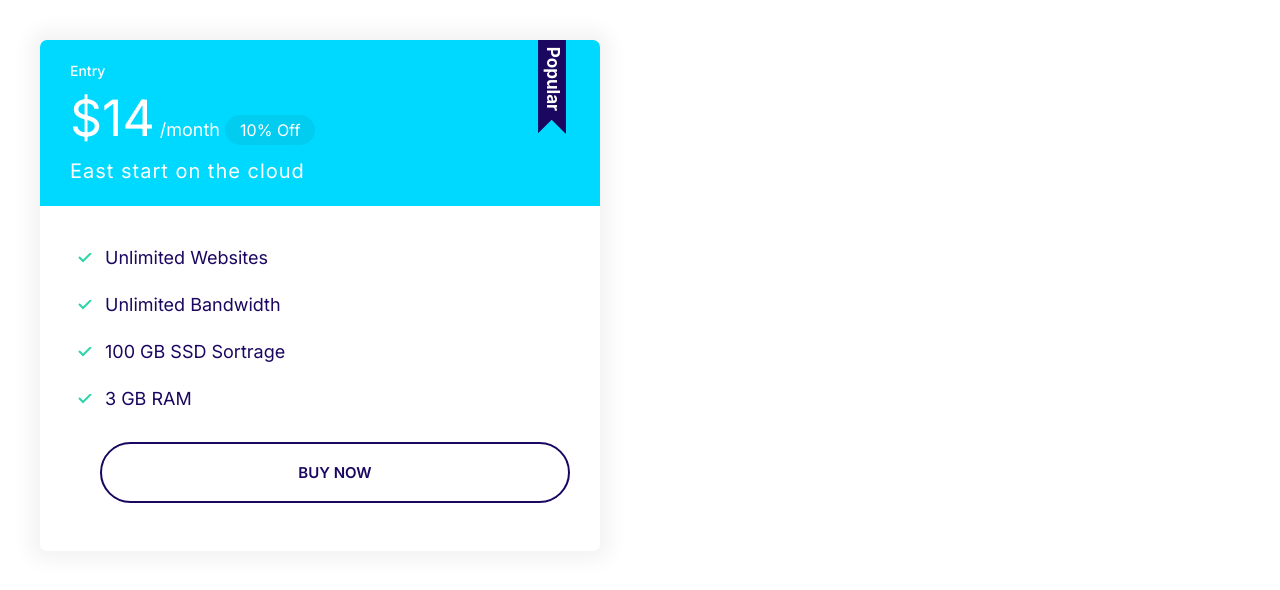
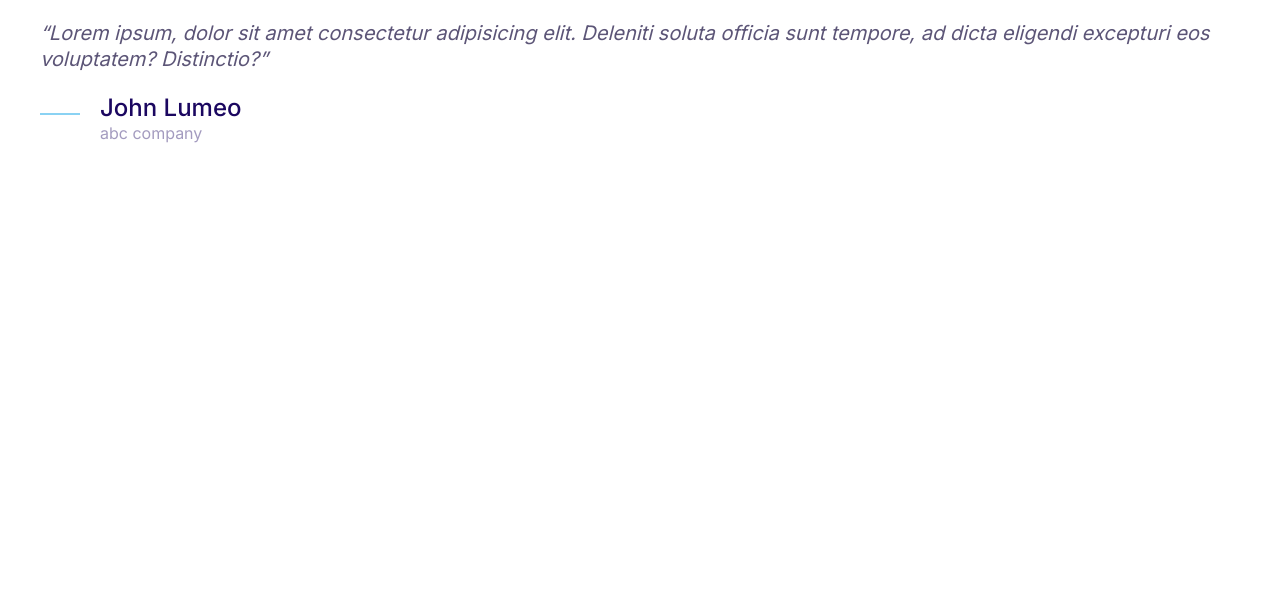
Before and after one commit to Kevinemug/AYUDA_PROJECT, a PHP site: page /exercise.html in a window 1280 px wide. Shown: the top 590 px of the page. Run offline with PHP 8.4, Linux system fonts and the light colour scheme.

Commit message:
Building a quote commit

```diff
--- a/css/styles.css
+++ b/css/styles.css
@@ -11,13 +11,14 @@ html{
 }
 
 :root{
+        --border-radius:30px;
+        --color-accent:#ff3400;
+        --color-body-darker: #5c5577;
+        --color-body:#918ca4;
+        --color-border:#ccc;
+        --color-headings:#1b0760;
         --color-primary:#2584ff;
         --color-secondary:#00d9ff;
-        --color-accent:#ff3400;
-        --color-headings:#1b0760;
-        --color-body:#918ca4;
-        --color-border:#ccc;
-        --border-radius:30px;
 }
 
 body{
@@ -319,3 +320,57 @@ background: #ecd800f3;
                 font-size: 1.6rem;
         }
 }
+/* media */
+.media{
+        display: flex;
+}
+.media__title{
+        margin-top: 0;
+}
+.media__body{
+        margin: 0 2rem;
+}
+.media__image{
+        margin-top: 1.2rem;
+}
+
+/* Qoutes */
+.quote{
+    font-size: 3rem;
+    font-style: italic;
+    color: var(--color-body-darker);
+    line-height: 1.3;
+}
+.quote__text::before{
+content: open-quote;
+}
+.quote__text::after{
+        content: close-quote;
+}
+.quote__author{
+        font-size: 3rem;
+        font-weight: 500;
+        font-style: normal;
+        margin-bottom: 0;
+}
+.quote__organization{
+        font-style: normal;
+        opacity: .4;
+        font-size: 2rem;
+        color: var(--color-headings);
+}
+.quote__line{
+        position: relative;
+        bottom: 10px;
+}
+@media screen and (min-width:1024px){
+        .quote{
+                font-size: 2rem;
+        }
+        .quote__author{
+                font-size: 2.4rem;
+        }
+        .quote__organization{
+               font-size: 1.6rem;
+        }
+}
--- a/exercise.html
+++ b/exercise.html
@@ -16,27 +16,29 @@
 </head>
 
 <body>
-    <div style="width:50%;padding: 4rem;">
-        <div class="plan plan--popular">
-            <div class="card card--secondary">
-                <header class="card__header">
-                    <h3 class="plan__name">Entry</h3>
-                    <span class="plan__price">$14</span>
-                    <span class="plan_billing-cycle">/month</span>
-                    <span class="badge badge--secondary badge--small">10% Off</span>
-                    <span class="plan__description">East start on the cloud</span>
-                </header>
-                <div class="card__body">
-                    <ul class="list list--tick">
-                        <li class="list__item">Unlimited Websites</li>
-                        <li class="list__item">Unlimited Bandwidth</li>
-                        <li class="list__item">100 GB SSD Sortrage</li>
-                        <li class="list__item">3 GB RAM</li>
-                        <button class="btn btn--outline btn--block">Buy Now</button>
+
+    <blockquote class="quote">
+        <p class="quote__text">Lorem ipsum, dolor sit amet consectetur adipisicing elit. Deleniti soluta officia sunt
+            tempore, ad dicta
+            eligendi excepturi eos voluptatem? Distinctio?</p>
+
+        <footer>
+            <div class="media">
+                <div class="media__image">
+                    <svg class="icon icon--primary quote__line">
+                        <use xlink:href='images/sprite.svg#line'></use>
+                    </svg>
+                </div>
+                <div class="media__body">
+
+                    <h3 class="media__title quote__author">John Lumeo</h3>
+                    <p class="quote__organization">abc company</p>
                 </div>
             </div>
-        </div>
-    </div>
+        </footer>
+    </blockquote>
+
+
 </body>
 
 </html>
```
Also changed, not shown: components/media.html (added, +13 -0 lines), components/quotes.html (added, +20 -0 lines).
